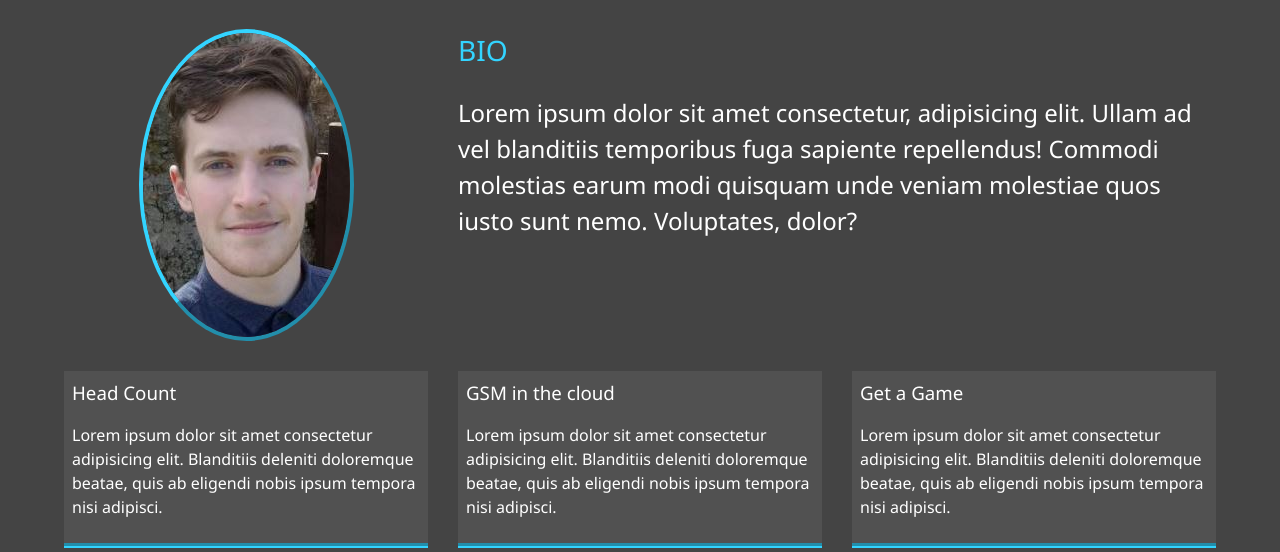
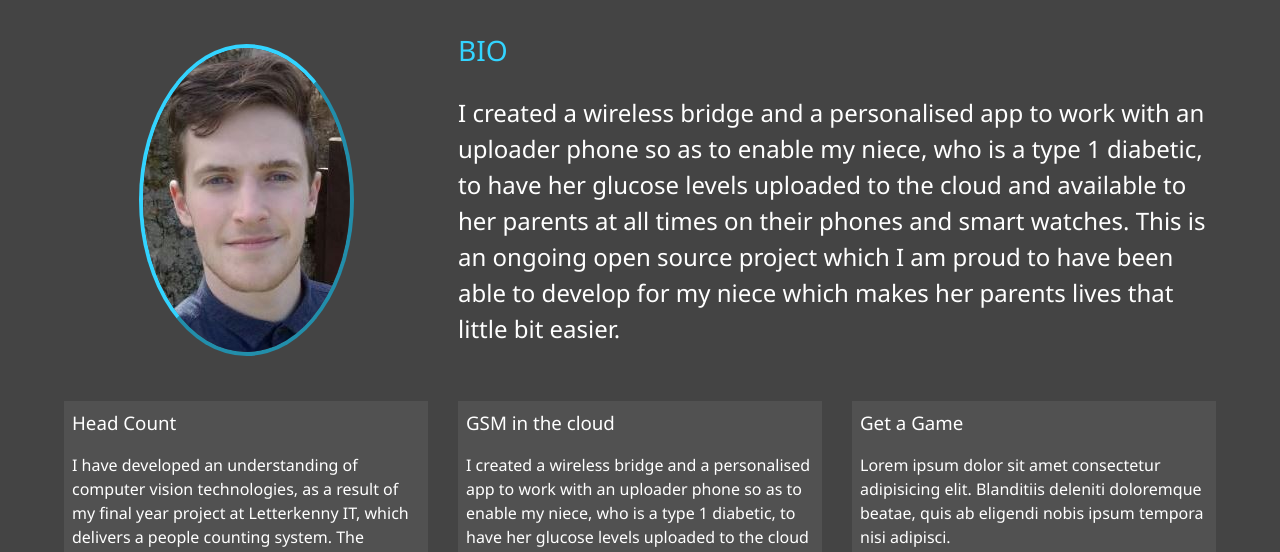
Before and after one commit to dohertychristopher4/onlineCV, a website: page dist/about.html in a window 1280 px wide. Shown: the part 247-799 px from the top of the page. Drawn offline with Linux system fonts and the light colour scheme.

Commit message:
Updated Bio

```diff
--- a/dist/about.html
+++ b/dist/about.html
@@ -62,28 +62,37 @@
             <div class="bio">
                 <h3 class="text-secondary">BIO</h3>
                 <p>
-                    Lorem ipsum dolor sit amet consectetur, adipisicing elit.
-                    Ullam ad vel blanditiis temporibus fuga sapiente repellendus!
-                    Commodi molestias earum modi quisquam unde veniam molestiae
-                    quos iusto sunt nemo. Voluptates, dolor?
+                    I created a wireless bridge and a personalised app to work
+                    with an uploader phone so as to enable my niece,
+                    who is a type 1 diabetic, to have her glucose levels uploaded
+                    to the cloud and available to her parents at all times on
+                    their phones and smart watches. This is an ongoing open
+                    source project which I am proud to have been able to develop
+                    for my niece which makes her parents lives that little bit easier.
                 </p>
             </div>
 
             <div class="project project-1">
                 <h3>Head Count</h3>
                 <p>
-                    Lorem ipsum dolor sit amet consectetur adipisicing elit.
-                    Blanditiis deleniti doloremque beatae, quis ab eligendi
-                    nobis ipsum tempora nisi adipisci.
+                    I have developed an understanding of computer vision technologies,
+                    as a result of my final year project at Letterkenny IT,
+                    which delivers a people counting system. The system was
+                    implemented using OpenCV and Python. This footfall data was then
+                    accessible in real-time via a website.
                 </p>
             </div>
 
             <div class="project project-2">
                 <h3>GSM in the cloud</h3>
                 <p>
-                    Lorem ipsum dolor sit amet consectetur adipisicing elit.
-                    Blanditiis deleniti doloremque beatae, quis ab eligendi
-                    nobis ipsum tempora nisi adipisci.
+                    I created a wireless bridge and a personalised app to work
+                    with an uploader phone so as to enable my niece,
+                    who is a type 1 diabetic, to have her glucose levels uploaded
+                    to the cloud and available to her parents at all times on
+                    their phones and smart watches. This is an ongoing open
+                    source project which I am proud to have been able to develop
+                    for my niece which makes her parents lives that little bit easier.
                 </p>
             </div>
 
```
Also changed, not shown: dist/index.html (+2 -4 lines).
